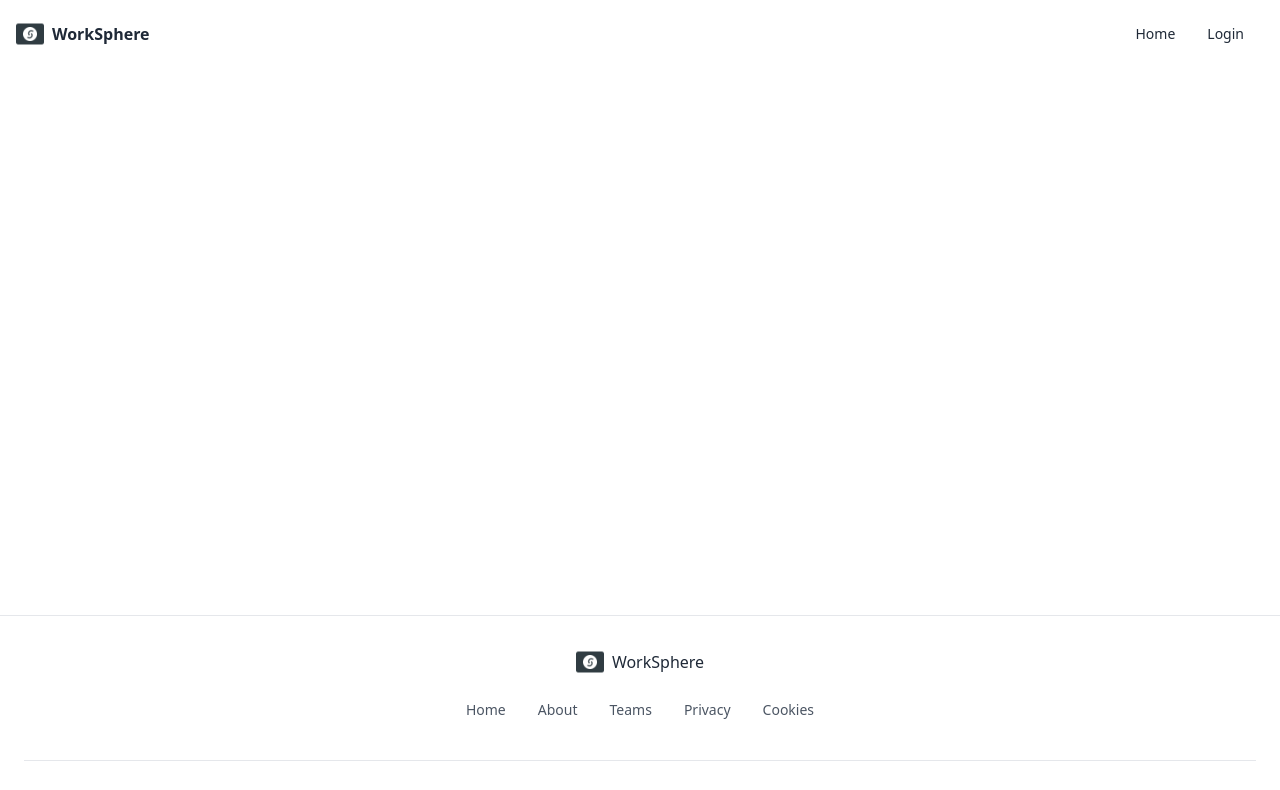
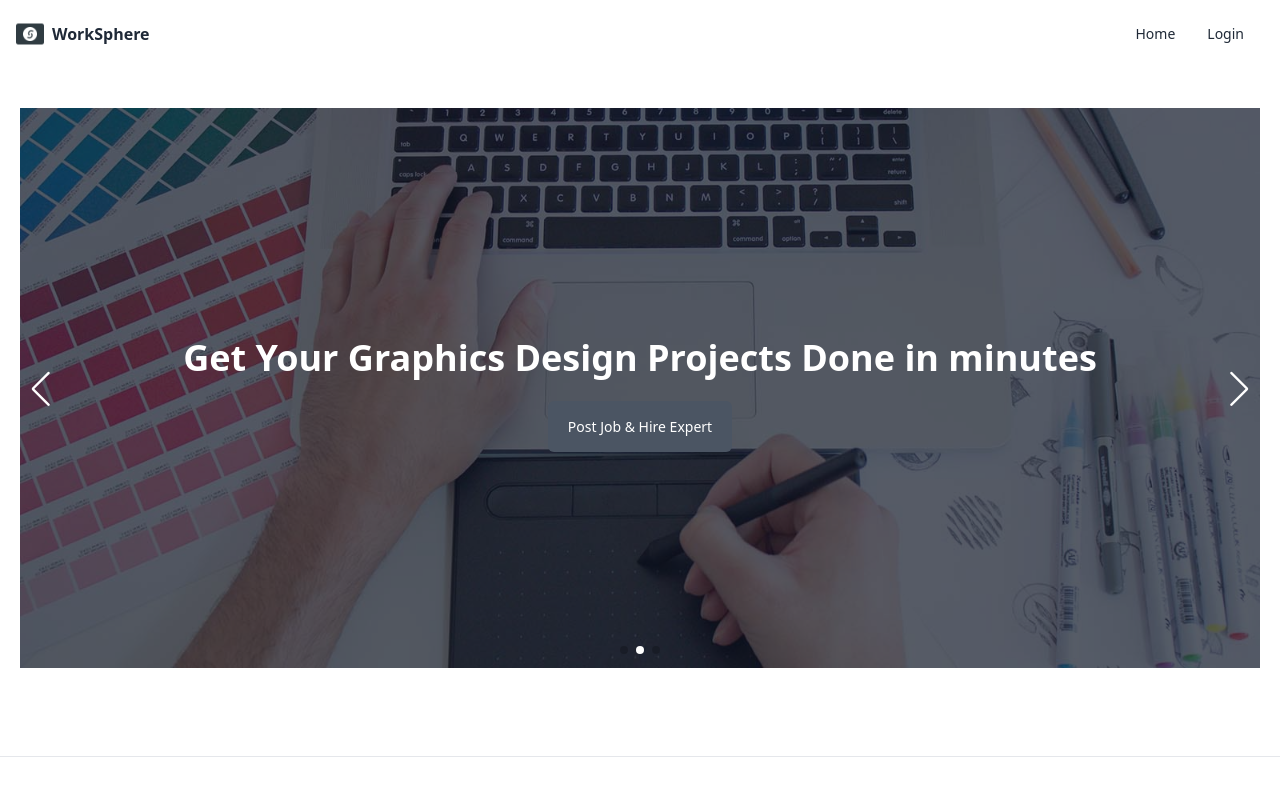
Before and after one commit to SaifullahKabirRana/workSphere-client, a React (Vite) app: page / in a window 1280 px wide. Shown: the top 790 px of the page. Built offline with nearby package versions, Linux system fonts and the light colour scheme; no server answers.

Commit message:
added swiper in home page

```diff
--- a/package.json
+++ b/package.json
@@ -17,7 +17,8 @@
     "react-dom": "^18.3.1",
     "react-hot-toast": "^2.4.1",
     "react-lottie": "^1.2.9",
-    "react-router-dom": "^7.0.1"
+    "react-router-dom": "^7.0.1",
+    "swiper": "^11.1.15"
   },
   "devDependencies": {
     "@eslint/js": "^9.13.0",
--- a/src/components/Navbar.jsx
+++ b/src/components/Navbar.jsx
@@ -33,13 +33,13 @@
 
         {
           user &&
-          <div className='dropdown dropdown-end z-50'>
+          <div className='dropdown dropdown-end z-50 '>
             <div
               tabIndex={0}
               role='button'
-              className='btn btn-ghost btn-circle avatar'
+              className='btn btn-ghost btn-circle avatar '
             >
-              <div className='w-10 rounded-full' title={user?.displayName}>
+              <div className='w-10  rounded-full' title={user?.displayName}>
                 <img
                   referrerPolicy='no-referrer'
                   alt='User Profile Photo'
--- /dev/null
+++ b/src/components/swiper/Carousel.jsx
@@ -0,0 +1,59 @@
+// Import Swiper React components
+import { Swiper, SwiperSlide } from 'swiper/react'
+
+// Import Swiper styles
+import 'swiper/css'
+import 'swiper/css/pagination'
+import 'swiper/css/navigation'
+
+// import required modules
+import { Autoplay, Pagination, Navigation } from 'swiper/modules'
+import Slide from './Slide'
+import './swiper.css';
+
+import bgImg1 from '../../assets/images/carousel1.jpg'
+import bgImg2 from '../../assets/images/carousel2.jpg'
+import bgImg3 from '../../assets/images/carousel3.jpg'
+const Carousel = () => {
+    return (
+        <div className='container mx-auto px-4 md:px-5 py-3 md:py-5 lg:py-7 xl:py-10'>
+            <Swiper
+                spaceBetween={30}
+                centeredSlides={true}
+                loop={true}
+                autoplay={{
+                    delay: 5000,
+                    disableOnInteraction: false,
+                }}
+                pagination={{
+                    clickable: true,
+                }}
+                navigation={true}
+                modules={[Autoplay, Pagination, Navigation]}
+                className='mySwiper'
+            >
+                <SwiperSlide>
+                    <Slide
+                        image={bgImg1}
+                        text='Get Your Web Development Projects Done in minutes'
+                    />
+                </SwiperSlide>
+                <SwiperSlide>
+                    <Slide
+                        image={bgImg2}
+                        text='Get Your Graphics Design Projects Done in minutes'
+                    />
+                </SwiperSlide>
+                <SwiperSlide>
+                    <Slide
+                        image={bgImg3}
+                        text='Start Your Digital Marketing Campaigns up running'
+                    />
+                </SwiperSlide>
+
+            </Swiper>
+        </div>
+    );
+};
+
+export default Carousel;
--- /dev/null
+++ b/src/components/swiper/Slide.jsx
@@ -0,0 +1,27 @@
+import { Link } from "react-router-dom"
+
+const Slide = ({image, text}) => {
+    return (
+        <div
+            className='w-full  bg-center bg-cover h-[17rem] md:h-[25rem] lg:h-[30rem] xl:h-[35rem] 2xl:h-[38rem] '
+            style={{
+                backgroundImage: `url(${image})`,
+
+            }}
+        >
+            <div className='flex items-center justify-center w-full h-full bg-gray-900/70'>
+                <div className='text-center'>
+                    <h1 className='text-xl md:text-2xl px-6 md:px-0 font-semibold text-white lg:text-4xl md:mb-3'>
+                       {text}
+                    </h1>
+                    <br />
+                    <Link to='/add-job' className=' px-3 md:px-5 py-2 md:py-4 mt-4 text-sm font-medium text-white capitalize transition-colors duration-300 transform bg-gray-600 rounded-md lg:w-auto hover:bg-gray-500 focus:outline-none focus:bg-gray-500'>
+                        Post Job & Hire Expert
+                    </Link>
+                </div>
+            </div>
+        </div>
+    )
+}
+
+export default Slide
--- /dev/null
+++ b/src/components/swiper/swiper.css
@@ -0,0 +1,19 @@
+.swiper-button-prev ,
+.swiper-button-next {
+    color: #fff;
+
+}
+
+.swiper-pagination-bullet-active{
+    background-color: #fff;
+}
+
+:root {
+    --swiper-navigation-size: 35px;
+}
+
+@media screen and (min-width: 320px) and (max-width: 960px){
+    :root {
+        --swiper-navigation-size: 25px;
+    }
+}
--- a/src/pages/Home.jsx
+++ b/src/pages/Home.jsx
@@ -1,8 +1,9 @@
+import Carousel from "../components/swiper/Carousel";
 
 const Home = () => {
     return (
         <div>
-
+            <Carousel></Carousel>
         </div>
     );
 };
```
Also changed, not shown: 1 other file (tests, documents, lock files or other folders).
